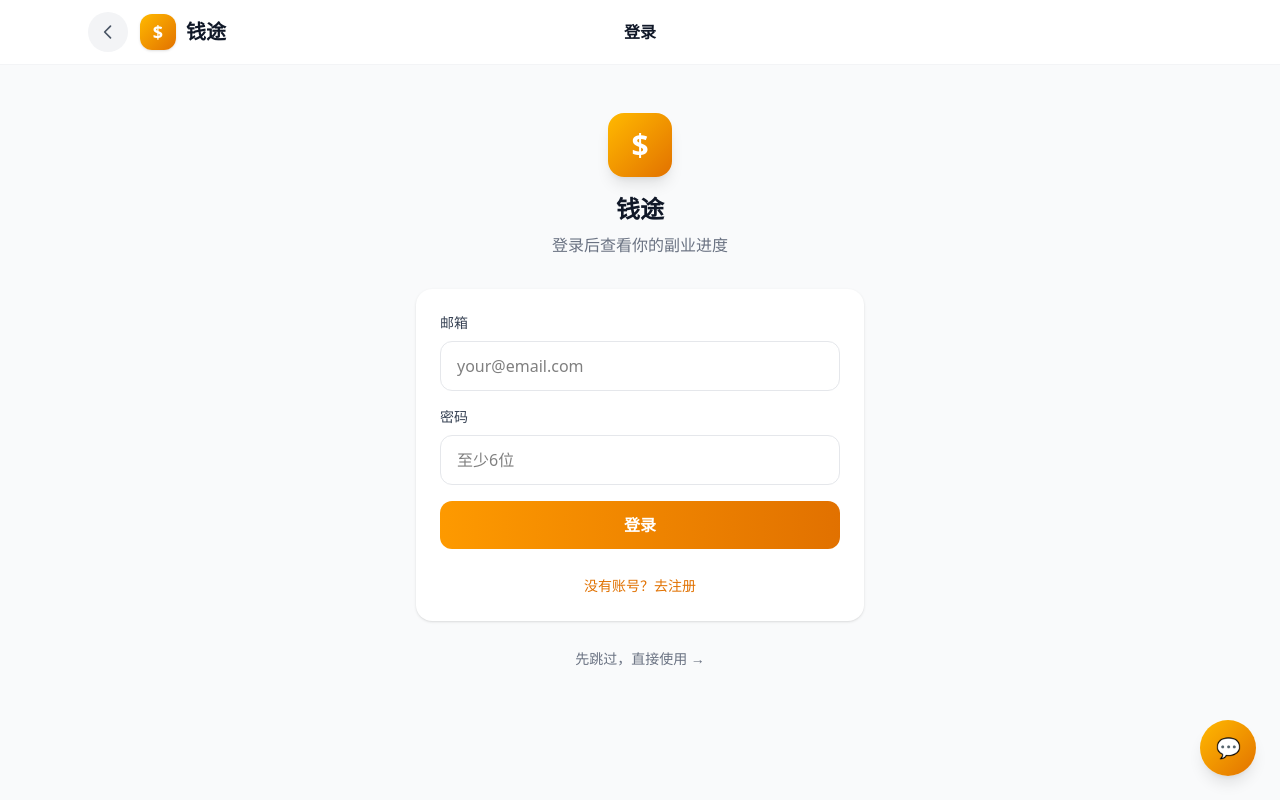
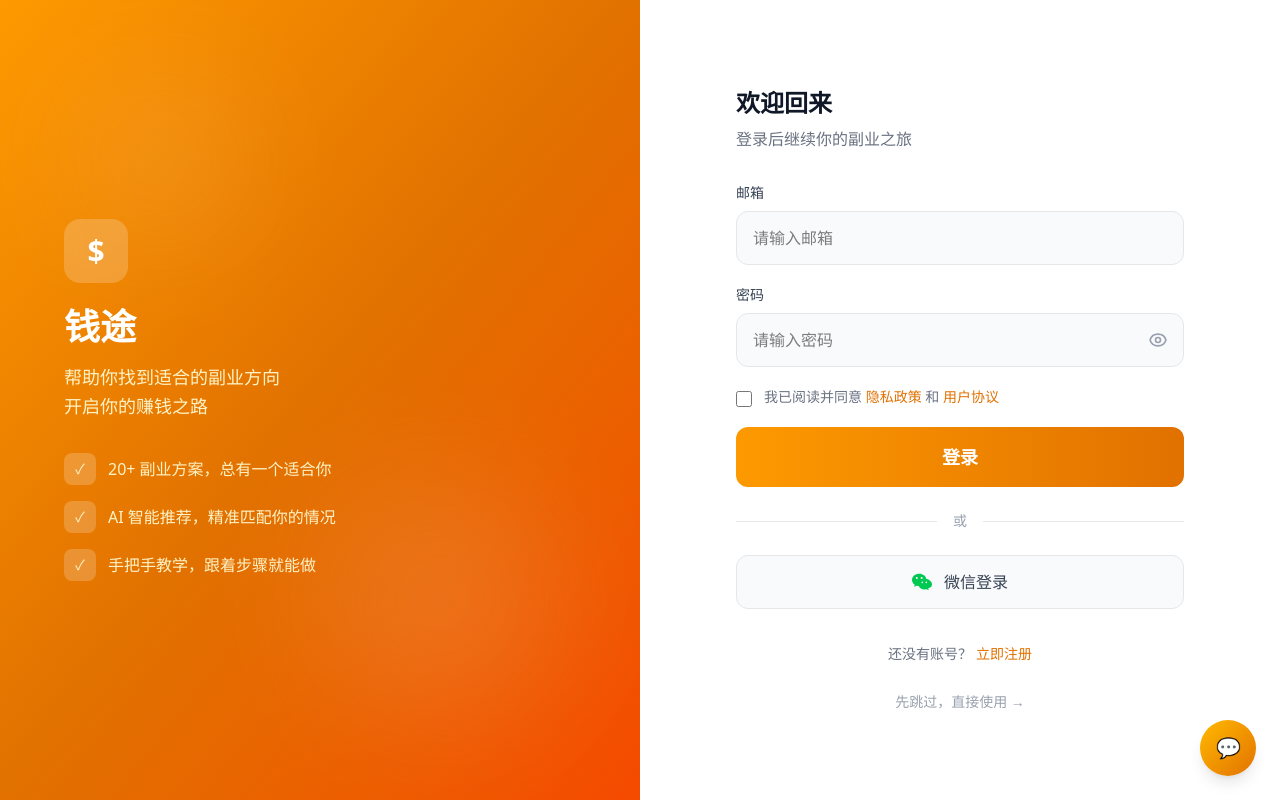
Before and after one commit to P4x1s/ai-side-hustle, a Next.js app: page /login in a window 1280 px wide. Built offline with nearby package versions, Linux system fonts and the light colour scheme; no server answers.

Commit message:
feat: 重新设计登录注册页面 - 参考大厂设计，更好的用户体验

```diff
--- a/src/app/login/page.tsx
+++ b/src/app/login/page.tsx
@@ -3,30 +3,36 @@
 import { useState } from "react";
 import { useRouter } from "next/navigation";
 import { useAuth } from "@/contexts/AuthContext";
-import Header from "@/components/Header";
 
 export default function LoginPage() {
   const router = useRouter();
   const { signIn, signUp, user } = useAuth();
-  const [isSignUp, setIsSignUp] = useState(false);
+  const [mode, setMode] = useState<"login" | "register">("login");
   const [email, setEmail] = useState("");
   const [password, setPassword] = useState("");
+  const [showPassword, setShowPassword] = useState(false);
   const [error, setError] = useState("");
   const [loading, setLoading] = useState(false);
+  const [agreed, setAgreed] = useState(false);
 
   if (user) {
-    router.push("/");
+    router.push("/dashboard");
     return null;
   }
 
   const handleSubmit = async (e: React.FormEvent) => {
     e.preventDefault();
     setError("");
+
+    if (!agreed) {
+      setError("请先同意用户协议和隐私政策");
+      return;
+    }
+
     setLoading(true);
-
-    const result = isSignUp
-      ? await signUp(email, password)
-      : await signIn(email, password);
+    const result = mode === "login"
+      ? await signIn(email, password)
+      : await signUp(email, password);
 
     if (result.error) {
       setError(result.error);
@@ -37,79 +43,206 @@ export default function LoginPage() {
   };
 
   return (
-    <div className="min-h-screen bg-gray-50">
-      <Header title={isSignUp ? "注册" : "登录"} showBack={true} showUser={false} />
-
-      <div className="flex items-center justify-center py-12 px-4">
-        <div className="w-full max-w-md">
-          <div className="text-center mb-8">
-            <div className="w-16 h-16 mx-auto mb-4 bg-gradient-to-br from-amber-400 to-amber-600 rounded-2xl flex items-center justify-center shadow-lg">
+    <div className="min-h-screen bg-white flex">
+      {/* Left: Brand */}
+      <div className="hidden lg:flex lg:w-1/2 bg-gradient-to-br from-amber-500 via-amber-600 to-orange-600 relative overflow-hidden">
+        <div className="absolute inset-0 opacity-10">
+          <div className="absolute top-20 left-20 w-40 h-40 bg-white rounded-full blur-3xl"></div>
+          <div className="absolute bottom-20 right-20 w-60 h-60 bg-white rounded-full blur-3xl"></div>
+        </div>
+        <div className="relative z-10 flex flex-col justify-center px-16">
+          <div className="mb-8">
+            <div className="w-16 h-16 bg-white/20 rounded-2xl flex items-center justify-center backdrop-blur-sm mb-6">
               <span className="text-white font-bold text-3xl">$</span>
             </div>
-            <h1 className="text-2xl font-bold text-gray-900">钱途</h1>
-            <p className="text-gray-500 mt-2">
-              {isSignUp ? "注册后可保存你的副业进度" : "登录后查看你的副业进度"}
+            <h1 className="text-4xl font-bold text-white mb-4">钱途</h1>
+            <p className="text-amber-100 text-lg leading-relaxed">
+              帮助你找到适合的副业方向
+              <br />
+              开启你的赚钱之路
             </p>
           </div>
 
-          <div className="bg-white rounded-2xl p-6 shadow-sm">
-            <form onSubmit={handleSubmit} className="space-y-4">
+          <div className="space-y-4 text-amber-100">
+            <div className="flex items-center gap-3">
+              <div className="w-8 h-8 bg-white/20 rounded-lg flex items-center justify-center">
+                <span className="text-sm">✓</span>
+              </div>
+              <span>20+ 副业方案，总有一个适合你</span>
+            </div>
+            <div className="flex items-center gap-3">
+              <div className="w-8 h-8 bg-white/20 rounded-lg flex items-center justify-center">
+                <span className="text-sm">✓</span>
+              </div>
+              <span>AI 智能推荐，精准匹配你的情况</span>
+            </div>
+            <div className="flex items-center gap-3">
+              <div className="w-8 h-8 bg-white/20 rounded-lg flex items-center justify-center">
+                <span className="text-sm">✓</span>
+              </div>
+              <span>手把手教学，跟着步骤就能做</span>
+            </div>
+          </div>
+        </div>
+      </div>
+
+      {/* Right: Form */}
+      <div className="flex-1 flex items-center justify-center px-6 py-12">
+        <div className="w-full max-w-md">
+          {/* Mobile Logo */}
+          <div className="lg:hidden text-center mb-8">
+            <div className="w-14 h-14 mx-auto mb-4 bg-gradient-to-br from-amber-400 to-amber-600 rounded-2xl flex items-center justify-center">
+              <span className="text-white font-bold text-2xl">$</span>
+            </div>
+            <h1 className="text-2xl font-bold text-gray-900">钱途</h1>
+          </div>
+
+          {/* Header */}
+          <div className="mb-8">
+            <h2 className="text-2xl font-bold text-gray-900">
+              {mode === "login" ? "欢迎回来" : "创建账号"}
+            </h2>
+            <p className="text-gray-500 mt-2">
+              {mode === "login" ? "登录后继续你的副业之旅" : "注册后保存你的副业进度"}
+            </p>
+          </div>
+
+          {/* Form */}
+          <form onSubmit={handleSubmit} className="space-y-5">
             <div>
               <label className="block text-sm font-medium text-gray-700 mb-2">邮箱</label>
               <input
                 type="email"
                 value={email}
                 onChange={(e) => setEmail(e.target.value)}
-                  placeholder="your@email.com"
-                  className="w-full px-4 py-3 border border-gray-200 rounded-xl focus:outline-none focus:ring-2 focus:ring-amber-500 focus:border-transparent transition-all"
+                placeholder="请输入邮箱"
+                className="w-full px-4 py-3.5 bg-gray-50 border border-gray-200 rounded-xl focus:outline-none focus:ring-2 focus:ring-amber-500 focus:border-transparent transition-all"
                 required
               />
             </div>
 
             <div>
               <label className="block text-sm font-medium text-gray-700 mb-2">密码</label>
+              <div className="relative">
                 <input
-                  type="password"
+                  type={showPassword ? "text" : "password"}
                   value={password}
                   onChange={(e) => setPassword(e.target.value)}
-                  placeholder="至少6位"
-                  className="w-full px-4 py-3 border border-gray-200 rounded-xl focus:outline-none focus:ring-2 focus:ring-amber-500 focus:border-transparent transition-all"
+                  placeholder="请输入密码"
+                  className="w-full px-4 py-3.5 bg-gray-50 border border-gray-200 rounded-xl focus:outline-none focus:ring-2 focus:ring-amber-500 focus:border-transparent transition-all pr-12"
                   required
                   minLength={6}
                 />
+                <button
+                  type="button"
+                  onClick={() => setShowPassword(!showPassword)}
+                  className="absolute right-4 top-1/2 -translate-y-1/2 text-gray-400 hover:text-gray-600"
+                >
+                  {showPassword ? (
+                    <svg className="w-5 h-5" fill="none" viewBox="0 0 24 24" stroke="currentColor">
+                      <path strokeLinecap="round" strokeLinejoin="round" strokeWidth={2} d="M13.875 18.825A10.05 10.05 0 0112 19c-4.478 0-8.268-2.943-9.543-7a9.97 9.97 0 011.563-3.029m5.858.908a3 3 0 114.243 4.243M9.878 9.878l4.242 4.242M9.88 9.88l-3.29-3.29m7.532 7.532l3.29 3.29M3 3l3.59 3.59m0 0A9.953 9.953 0 0112 5c4.478 0 8.268 2.943 9.543 7a10.025 10.025 0 01-4.132 5.411m0 0L21 21" />
+                    </svg>
+                  ) : (
+                    <svg className="w-5 h-5" fill="none" viewBox="0 0 24 24" stroke="currentColor">
+                      <path strokeLinecap="round" strokeLinejoin="round" strokeWidth={2} d="M15 12a3 3 0 11-6 0 3 3 0 016 0z" />
+                      <path strokeLinecap="round" strokeLinejoin="round" strokeWidth={2} d="M2.458 12C3.732 7.943 7.523 5 12 5c4.478 0 8.268 2.943 9.542 7-1.274 4.057-5.064 7-9.542 7-4.477 0-8.268-2.943-9.542-7z" />
+                    </svg>
+                  )}
+                </button>
+              </div>
             </div>
 
             {error && (
-                <div className="p-3 bg-red-50 text-red-600 rounded-xl text-sm">{error}</div>
+              <div className="p-4 bg-red-50 text-red-600 rounded-xl text-sm flex items-center gap-2">
+                <svg className="w-5 h-5 flex-shrink-0" fill="none" viewBox="0 0 24 24" stroke="currentColor">
+                  <path strokeLinecap="round" strokeLinejoin="round" strokeWidth={2} d="M12 8v4m0 4h.01M21 12a9 9 0 11-18 0 9 9 0 0118 0z" />
+                </svg>
+                {error}
+              </div>
             )}
+
+            <div className="flex items-start gap-3">
+              <input
+                type="checkbox"
+                id="agree"
+                checked={agreed}
+                onChange={(e) => setAgreed(e.target.checked)}
+                className="mt-1 w-4 h-4 text-amber-500 border-gray-300 rounded focus:ring-amber-500"
+              />
+              <label htmlFor="agree" className="text-sm text-gray-500">
+                我已阅读并同意{" "}
+                <a href="/privacy" className="text-amber-600 hover:underline">隐私政策</a>
+                {" "}和{" "}
+                <a href="/about" className="text-amber-600 hover:underline">用户协议</a>
+              </label>
+            </div>
 
             <button
               type="submit"
               disabled={loading}
-                className="w-full py-3 bg-gradient-to-r from-amber-500 to-amber-600 text-white rounded-xl font-bold hover:shadow-lg transition-all disabled:opacity-50"
+              className="w-full py-4 bg-gradient-to-r from-amber-500 to-amber-600 text-white rounded-xl font-bold text-lg hover:shadow-lg transition-all disabled:opacity-50 disabled:cursor-not-allowed"
             >
-                {loading ? "处理中..." : isSignUp ? "注册" : "登录"}
+              {loading ? (
+                <span className="flex items-center justify-center gap-2">
+                  <svg className="animate-spin h-5 w-5" viewBox="0 0 24 24">
+                    <circle className="opacity-25" cx="12" cy="12" r="10" stroke="currentColor" strokeWidth="4" fill="none" />
+                    <path className="opacity-75" fill="currentColor" d="M4 12a8 8 0 018-8V0C5.373 0 0 5.373 0 12h4zm2 5.291A7.962 7.962 0 014 12H0c0 3.042 1.135 5.824 3 7.938l3-2.647z" />
+                  </svg>
+                  处理中...
+                </span>
+              ) : mode === "login" ? "登录" : "注册"}
             </button>
           </form>
 
-            <div className="mt-6 text-center">
-              <button
-                onClick={() => { setIsSignUp(!isSignUp); setError(""); }}
-                className="text-amber-600 text-sm hover:underline"
-              >
-                {isSignUp ? "已有账号？去登录" : "没有账号？去注册"}
-              </button>
+          {/* Divider */}
+          <div className="my-6">
+            <div className="relative">
+              <div className="absolute inset-0 flex items-center">
+                <div className="w-full border-t border-gray-200"></div>
+              </div>
+              <div className="relative flex justify-center text-sm">
+                <span className="px-4 bg-white text-gray-400">或</span>
+              </div>
             </div>
           </div>
 
+          {/* Social Login */}
+          <div className="space-y-3">
+            <button className="w-full py-3.5 bg-gray-50 border border-gray-200 rounded-xl font-medium text-gray-700 hover:bg-gray-100 transition-colors flex items-center justify-center gap-3">
+              <svg className="w-5 h-5 text-green-500" viewBox="0 0 24 24" fill="currentColor">
+                <path d="M8.691 2.188C3.891 2.188 0 5.476 0 9.53c0 2.212 1.17 4.203 3.002 5.55a.59.59 0 01.213.665l-.39 1.48c-.019.07-.048.141-.048.213 0 .163.13.295.29.295a.326.326 0 00.167-.054l1.903-1.114a.864.864 0 01.717-.098 10.16 10.16 0 002.837.403c.276 0 .543-.027.811-.05-.857-2.578.157-4.972 1.932-6.446 1.703-1.415 3.882-1.98 5.853-1.838-.576-3.583-4.196-6.348-8.596-6.348zM5.785 5.991c.642 0 1.162.529 1.162 1.18a1.17 1.17 0 01-1.162 1.178A1.17 1.17 0 014.623 7.17c0-.651.52-1.18 1.162-1.18zm5.813 0c.642 0 1.162.529 1.162 1.18a1.17 1.17 0 01-1.162 1.178 1.17 1.17 0 01-1.162-1.178c0-.651.52-1.18 1.162-1.18zm3.54 2.867c-1.797-.052-3.746.512-5.28 1.786-1.72 1.428-2.687 3.72-1.78 6.22.942 2.453 3.666 4.229 6.884 4.229.826 0 1.622-.12 2.361-.336a.722.722 0 01.598.082l1.584.926a.272.272 0 00.14.047c.134 0 .24-.111.24-.247 0-.06-.023-.12-.038-.177l-.327-1.233a.582.582 0 01-.023-.156.49.49 0 01.201-.398C23.024 18.48 24 16.82 24 14.98c0-3.21-2.931-5.977-7.156-6.882-.63-.135-1.276-.216-1.932-.242zm-2.756 2.67c.535 0 .969.44.969.982a.976.976 0 01-.969.983.976.976 0 01-.969-.983c0-.542.434-.982.97-.982zm4.832 0c.535 0 .969.44.969.982a.976.976 0 01-.969.983.976.976 0 01-.969-.983c0-.542.434-.982.97-.982z"/>
+              </svg>
+              微信登录
+            </button>
+          </div>
+
+          {/* Switch Mode */}
+          <div className="mt-8 text-center">
+            <span className="text-gray-500 text-sm">
+              {mode === "login" ? "还没有账号？" : "已有账号？"}
+            </span>
+            <button
+              onClick={() => {
+                setMode(mode === "login" ? "register" : "login");
+                setError("");
+              }}
+              className="text-amber-600 text-sm font-medium ml-1 hover:underline"
+            >
+              {mode === "login" ? "立即注册" : "去登录"}
+            </button>
+          </div>
+
+          {/* Skip */}
+          <div className="mt-6 text-center">
             <button
               onClick={() => router.push("/")}
-            className="w-full mt-4 py-3 text-gray-500 text-sm hover:text-gray-700 transition-colors"
+              className="text-gray-400 text-sm hover:text-gray-600"
             >
               先跳过，直接使用 →
             </button>
           </div>
         </div>
       </div>
+    </div>
   );
 }
```
Lines whose indentation alone changed are shown as unchanged.
